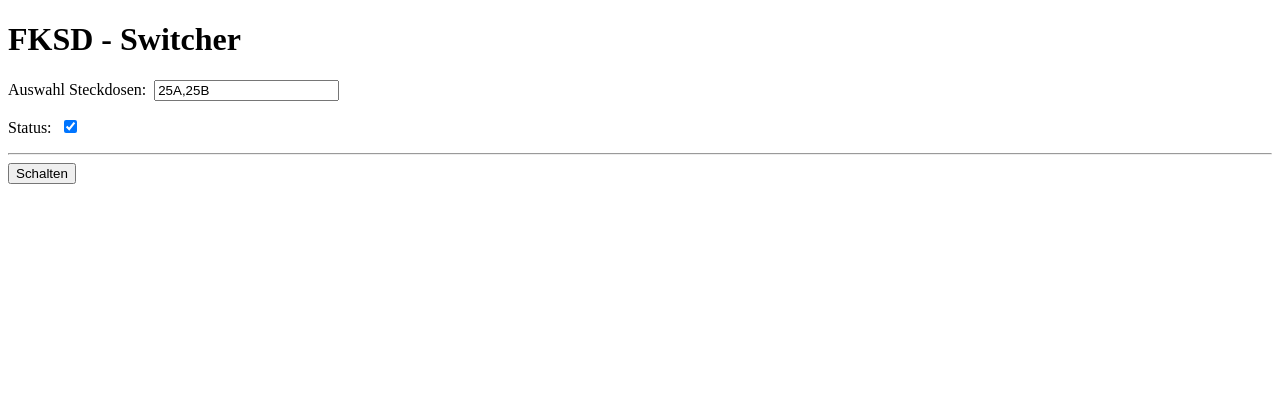
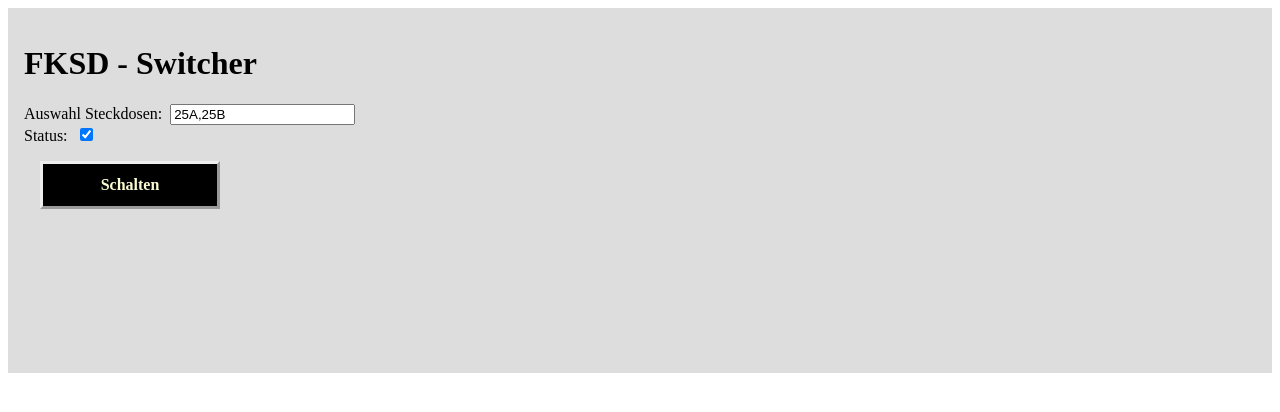
Before and after one commit to martin-kuenzel/fksd_switcher, a website: page node_microsrv/public/index.html in a window 1280 px wide. Drawn offline with Linux system fonts and the light colour scheme.

Commit message:
Optimizations, frontend expansions

```diff
--- a/node_microsrv/public/index.html
+++ b/node_microsrv/public/index.html
@@ -3,30 +3,99 @@
         <head>
           <title>brematic switcher</title>
           <script>
+            const logger = (opt={}) => {
+
+              clearTimeout(window._logger);
+
+              let _o = { t:"",asHTML:false,tgt:document.querySelector('#dialog div'),tsec:5};
+              Object.keys(opt).forEach( x => _o[x] = opt[x] );
+
+              _o.tgt.classList.remove('hide');
+
+              if(!_o.asHTML) _o.tgt.textContent = _o.t;
+              else _o.tgt.innerHTML = _o.t;
+
+              // &emsp needs to be added, field must not be empty
+              window._logger = setTimeout( () => { _o.tgt.innerHTML = ''; _o.tgt.classList.add('hide'); }, _o.tsec*1e3);
+            }
+
             const switchAction = () => {
               const status = document.querySelector('#status').checked;
               const dosen = document.querySelector('#dosen').value;
 
               fetch(`/switch?t=${escape(dosen)}&s=${status?1:0}`)
                 .then( () => {
-                  alert(`Schalte ${dosen} auf Status ${status ? 'on' : 'off'}`);
+                  logger({t:`Schalte ${dosen} auf Status ${status ? 'on' : 'off'}`});
                 })
                 .catch((err)=> {
                   console.log(err);
-                  alert('Fehler bei der Kommunikation zum Backend.')
+                  logger({t:'Fehler bei der Kommunikation zum Backend.'})
                 });
             };
           </script>
+          <style>
+            #container {
+              background: #ddd;
+              padding: 1rem;
+            }
+            #container .body {
+              display: flex;
+              flex-direction: column;
+            }
+
+
+            #container .body .cell { max-width: 100%; }
+
+            #container .body .cell.button {
+              padding: .75rem;
+              background: #000;
+              margin: 1rem;
+              text-align: center;
+              border: outset;
+              width: 150px;
+              font-weight: bold;
+              color: lightgoldenrodyellow;
+            }
+            #container .body .cell.button:hover {
+              background: forestgreen;
+              color: beige;
+            }
+            #container .body .cell.button label:active {}
+
+            #dialog {
+              margin: 1.5rem;
+              text-align: center;
+              min-height: 84px;
+              height: 84px;
+            }
+            #dialog div{
+              border: solid thin forestgreen;
+              padding: .75rem;
+              padding-top: 2rem;
+              padding-bottom: 2rem;
+            }
+            /*#dialog div.hide:before {content:'0'; display: block; }*/
+            #dialog div.hide { display: none; }
+
+          </style>
         </head>
         <body>
-          <h1>FKSD - Switcher</h1>
-					<p><label>Auswahl Steckdosen:&nbsp;
-							<input id="dosen" type="text" placeholder="e.g. 25A,1B,13C" value="25A,25B">
-					</label></p>
-					<p><label>Status:&nbsp;
-							<input id="status" type="checkbox" checked>
-					</label></p>
-					<hr>
-          <button onclick="switchAction();">Schalten</button>
+          <div id="container" class="container"><h1>FKSD - Switcher</h1>
+            <div class="body">
+
+					    <div class="cell"><label>Auswahl Steckdosen:&nbsp;
+							    <input id="dosen" type="text" placeholder="e.g. 25A,1B,13C" value="25A,25B">
+					    </label></div>
+
+					    <div class="cell"><label>Status:&nbsp;
+							    <input id="status" type="checkbox" checked>
+					    </label></div>
+
+					    <div class="cell button" onclick="switchAction();"><label>Schalten</label></div>
+
+					    <div class="cell dialog" id="dialog"><div class="hide"></div></div>
+
+            </div>
+          </div>
         </body>
 </html>
```
Also changed, not shown: node_microsrv/index.js (+6 -1 lines).
